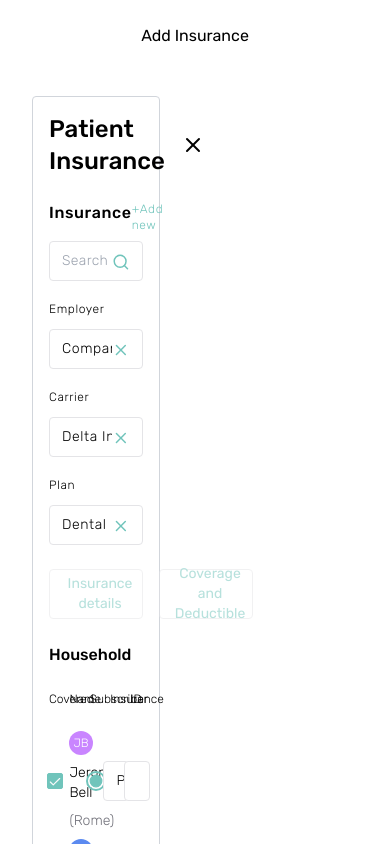
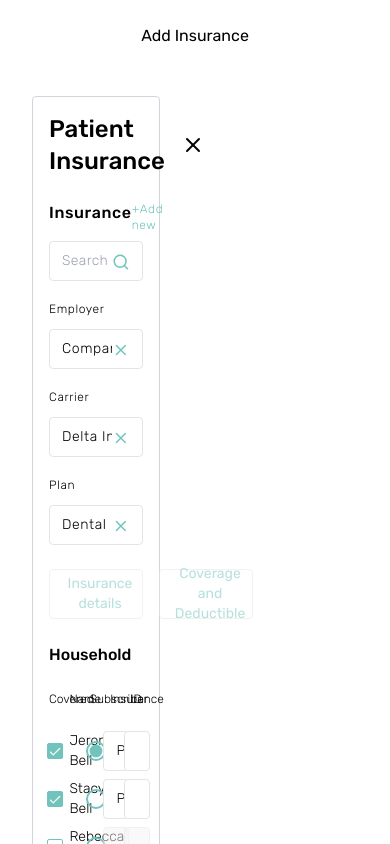
Before and after one commit to johncarmack1984/neem-interview, a Next.js app: page / in a window 390 px wide. Shown: the top 844 px of the page. Built offline with nearby package versions, Linux system fonts and the light colour scheme.

Commit message:
Update avatar and name visibility on small screens

```diff
--- a/components/household-member.tsx
+++ b/components/household-member.tsx
@@ -41,7 +41,7 @@ const HouseholdMember = ({
         <Avatar
           className={cn(
             member.faveColor,
-            "inline rounded-full p-1 text-xs text-white",
+            "hidden rounded-full p-1 text-xs text-white sm:inline",
           )}
         >
           <AvatarFallback>{initials}</AvatarFallback>
@@ -49,7 +49,7 @@ const HouseholdMember = ({
         <span className="text-sm font-light capitalize md:whitespace-nowrap">
           {member.name}
         </span>
-        <span className="text-sm text-zinc-500 dark:text-zinc-400">
+        <span className="hidden text-sm text-zinc-500 dark:text-zinc-400 md:inline">
           ({member.preferredName})
         </span>
       </div>
```
